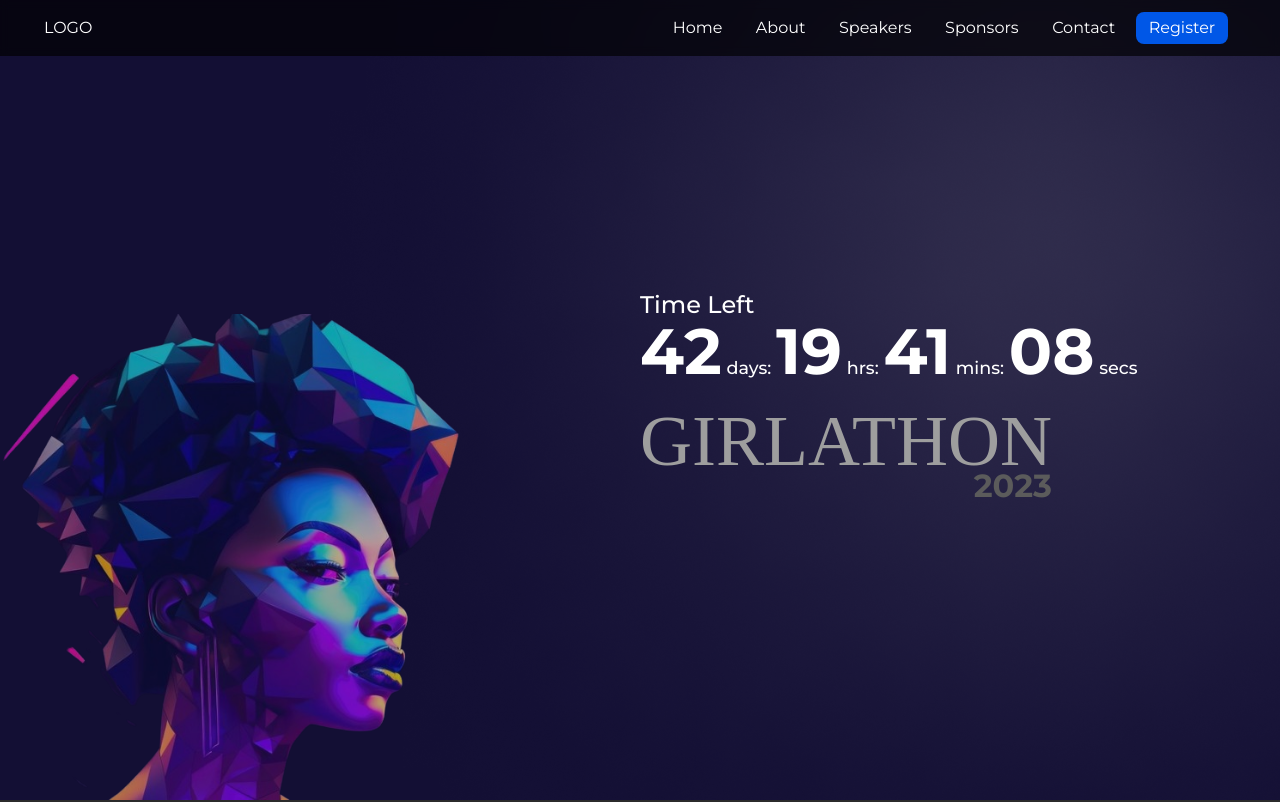
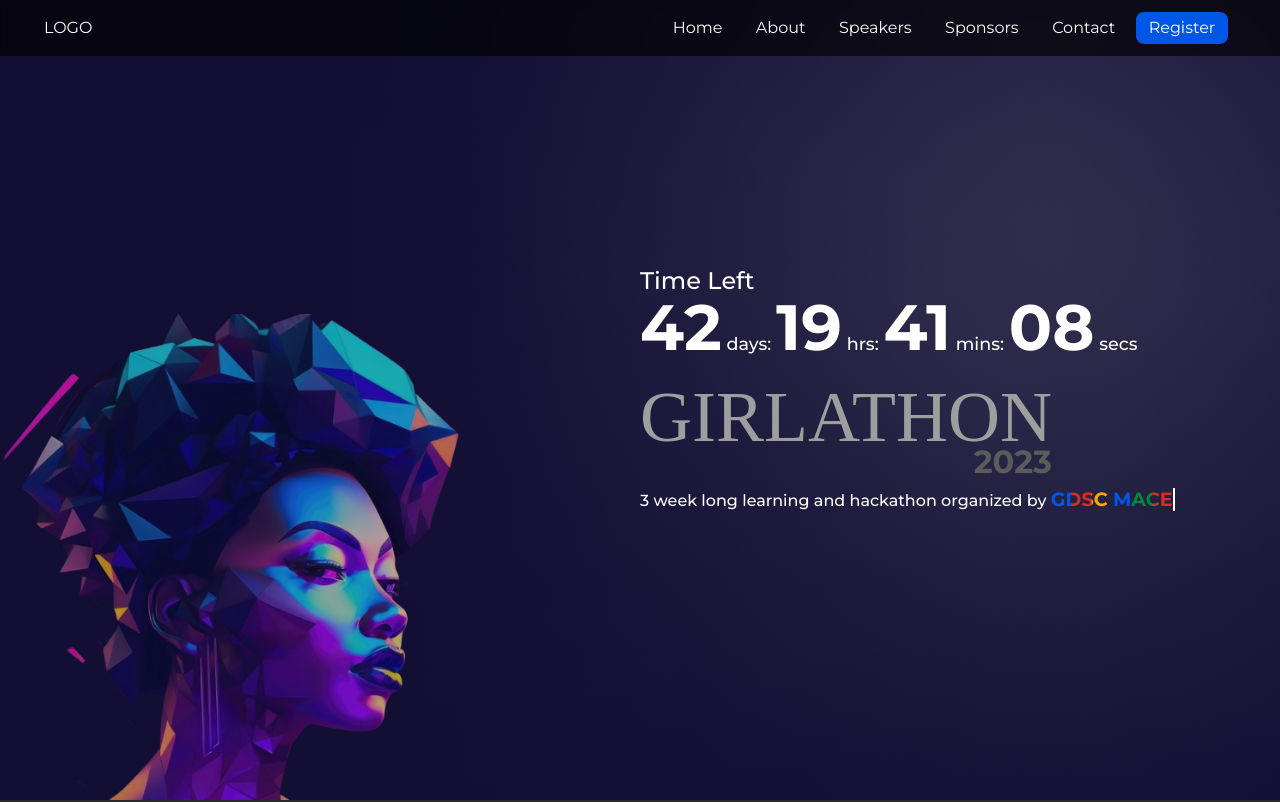
Before and after one commit to Jithin-caz/Girlathon24, a React (Vite) app: page / in a window 1280 px wide. Shown: the top 802 px of the page. Built offline with nearby package versions, Linux system fonts and the light colour scheme; grey boxes are pictures that could not be loaded; a web font is replaced by a local one.

Commit message:
typing animation

```diff
--- a/src/App.css
+++ b/src/App.css
@@ -155,3 +155,35 @@ letter-spacing: -10px;
     background-color: rgba(255, 255, 255, 0.2);
     transition: background-color 0.2s ease-in-out;
   }
+
+  .desc{
+    padding-top: 1em;
+    width:fit-content;
+  }
+
+  .text-Gdsc{
+    font-size: larger;
+    font-weight: bold;
+    color: transparent;
+    background: url("/images/g.png");
+    background-size: contain;
+    background-clip: text;
+    -webkit-background-clip: text;
+    -moz-background-clip: text;
+  }
+
+  .typing-animation {
+    overflow: hidden;
+    border-right: 2px solid;
+    white-space: nowrap;
+    animation: typing 7s steps(60) infinite;
+  }
+
+  @keyframes typing {
+    0% {
+      width: 0;
+    }
+    90%,100% {
+      width: 100%;
+    }
+  }
--- a/src/components/hero.jsx
+++ b/src/components/hero.jsx
@@ -80,6 +80,13 @@ function Hero() {
             <h1>GIRLATHON</h1>
             <h2>2023</h2>
           </div>
+          <div className="desc">
+            <h6 className="typing-animation">
+              3 week long learning and hackathon organized by{" "}
+              <span className="text-Gdsc">GDSC MACE {"  "}</span>
+              {"  "}
+            </h6>
+          </div>
         </div>
         {
           //<iframe title='J' src='https://my.spline.design/readyplayermelookingaround-0c0f2a2232256d31c16ec20f9e01ab2c/' frameborder='0' width='100%' height='100%'></iframe>
```
